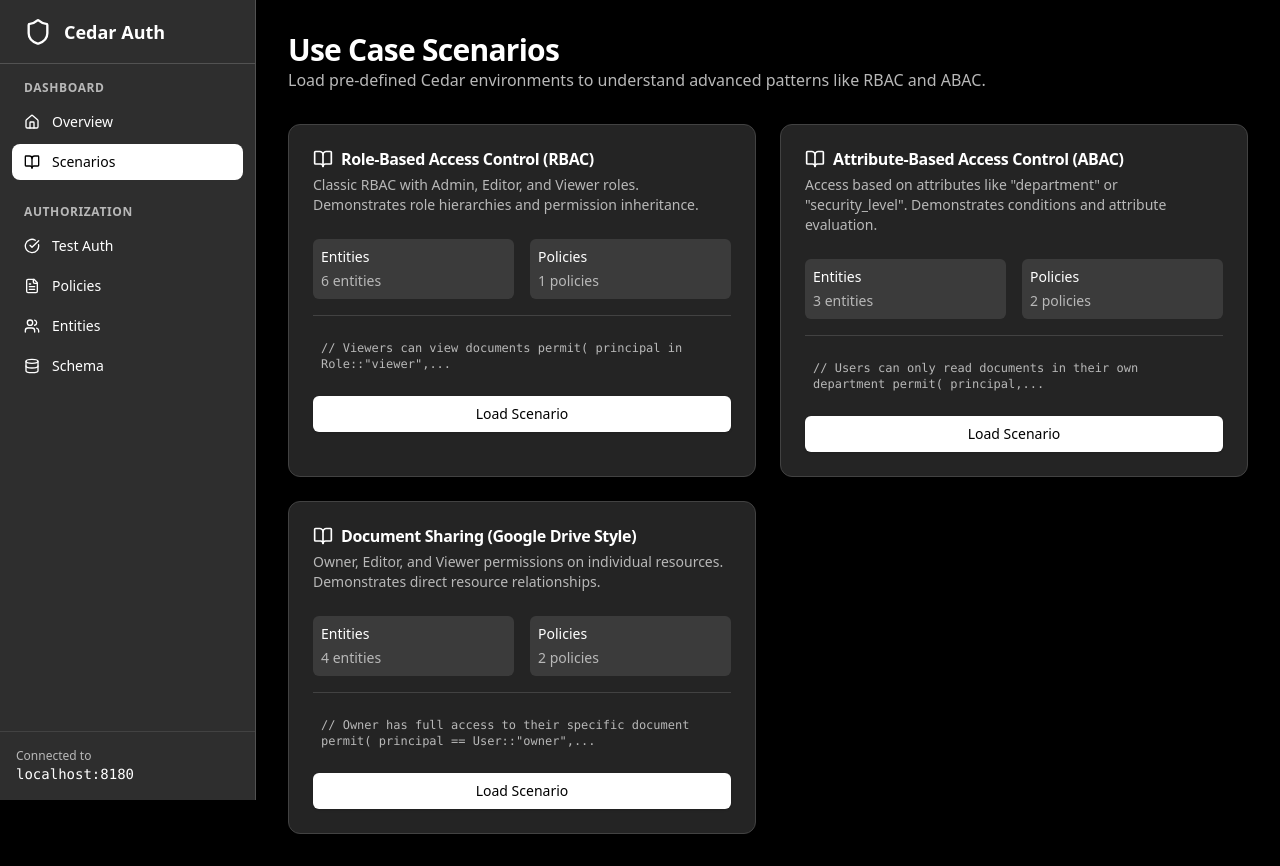
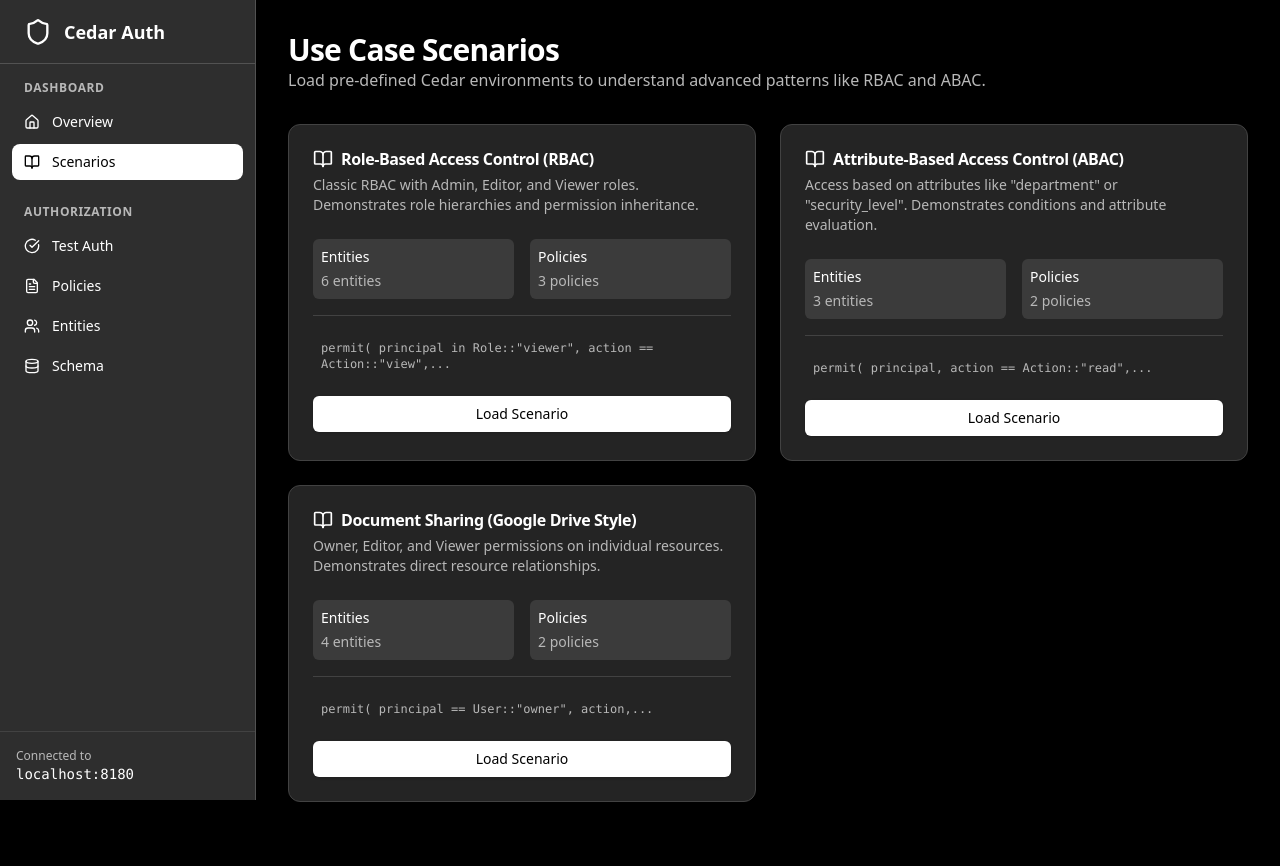
Before and after one commit to anubhavg-icpl/authz-ceder, a Next.js app: page /scenarios in a window 1280 px wide. After the commit the page ends 834 px from the top, so only its background shows below. Built offline with nearby package versions, Linux system fonts and the light colour scheme.

Commit message:
feat: Implement dynamic entity suggestions on the authorization page, refine scenario entity and policy definitions, and add robust policy deletion with error handling.

```diff
--- a/src/app/authorize/page.tsx
+++ b/src/app/authorize/page.tsx
@@ -1,7 +1,7 @@
 'use client';
 
-import { useState } from 'react';
-import { cedarClient, type AuthorizationResponse } from '@/lib/cedar-client';
+import { useState, useEffect } from 'react';
+import { cedarClient, type AuthorizationResponse, type Entity } from '@/lib/cedar-client';
 import { Card, CardContent, CardDescription, CardHeader, CardTitle } from '@/components/ui/card';
 import { Button } from '@/components/ui/button';
 import { Input } from '@/components/ui/input';
@@ -11,13 +11,26 @@ import { Badge } from '@/components/ui/badge';
 import { Shield, CheckCircle, XCircle, Loader2 } from 'lucide-react';
 
 export default function AuthorizePage() {
-    const [principal, setPrincipal] = useState('User::"alice"');
-    const [action, setAction] = useState('Action::"view"');
-    const [resource, setResource] = useState('Document::"doc1"');
+    const [principal, setPrincipal] = useState('');
+    const [action, setAction] = useState('');
+    const [resource, setResource] = useState('');
     const [context, setContext] = useState('{}');
     const [result, setResult] = useState<AuthorizationResponse | null>(null);
     const [loading, setLoading] = useState(false);
     const [error, setError] = useState<string | null>(null);
+    const [entities, setEntities] = useState<Entity[]>([]);
+
+    // Fetch entities on mount to show available options
+    useEffect(() => {
+        cedarClient.getEntities().then(setEntities).catch(console.error);
+    }, []);
+
+    // Helper to format entity UID
+    const formatEntityUid = (entity: Entity) => `${entity.uid.type}::"${entity.uid.id}"`;
+
+    // Get unique entity types for suggestions
+    const principals = entities.filter(e => e.uid.type === 'User' || e.uid.type === 'Role');
+    const resources = entities.filter(e => e.uid.type !== 'User' && e.uid.type !== 'Role');
 
     async function handleSubmit(e: React.FormEvent) {
         e.preventDefault();
@@ -75,6 +88,20 @@ export default function AuthorizePage() {
                                     onChange={(e) => setPrincipal(e.target.value)}
                                     placeholder='User::"alice"'
                                 />
+                                {principals.length > 0 && (
+                                    <div className="flex flex-wrap gap-1 mt-1">
+                                        {principals.map((e) => (
+                                            <Badge
+                                                key={formatEntityUid(e)}
+                                                variant="outline"
+                                                className="cursor-pointer hover:bg-primary hover:text-primary-foreground text-xs"
+                                                onClick={() => setPrincipal(formatEntityUid(e))}
+                                            >
+                                                {formatEntityUid(e)}
+                                            </Badge>
+                                        ))}
+                                    </div>
+                                )}
                                 <p className="text-xs text-muted-foreground">
                                     Format: Type::&quot;id&quot; (e.g., User::&quot;alice&quot;)
                                 </p>
@@ -89,7 +116,7 @@ export default function AuthorizePage() {
                                     placeholder='Action::"view"'
                                 />
                                 <p className="text-xs text-muted-foreground">
-                                    Format: Action::&quot;name&quot; (e.g., Action::&quot;view&quot;)
+                                    Format: Action::&quot;name&quot; (e.g., Action::&quot;view&quot;, Action::&quot;edit&quot;, Action::&quot;delete&quot;)
                                 </p>
                             </div>
 
@@ -101,6 +128,20 @@ export default function AuthorizePage() {
                                     onChange={(e) => setResource(e.target.value)}
                                     placeholder='Document::"doc1"'
                                 />
+                                {resources.length > 0 && (
+                                    <div className="flex flex-wrap gap-1 mt-1">
+                                        {resources.map((e) => (
+                                            <Badge
+                                                key={formatEntityUid(e)}
+                                                variant="outline"
+                                                className="cursor-pointer hover:bg-primary hover:text-primary-foreground text-xs"
+                                                onClick={() => setResource(formatEntityUid(e))}
+                                            >
+                                                {formatEntityUid(e)}
+                                            </Badge>
+                                        ))}
+                                    </div>
+                                )}
                                 <p className="text-xs text-muted-foreground">
                                     Format: Type::&quot;id&quot; (e.g., Document::&quot;doc1&quot;)
                                 </p>
--- a/src/app/scenarios/page.tsx
+++ b/src/app/scenarios/page.tsx
@@ -28,7 +28,14 @@ export default function ScenariosPage() {
             // 1. Delete everything
             // Clean slate:
             const existingPolicies = await cedarClient.getPolicies();
-            await Promise.all(existingPolicies.map(p => cedarClient.deletePolicy(p.id)));
+            await Promise.all(existingPolicies.map(async (p) => {
+                try {
+                    await cedarClient.deletePolicy(p.id);
+                } catch (e) {
+                    // Ignore 404s if policy is already gone
+                    console.warn(`Failed to delete policy ${p.id}:`, e);
+                }
+            }));
 
             await cedarClient.deleteEntities();
             await cedarClient.deleteSchema();
--- a/src/lib/scenarios.ts
+++ b/src/lib/scenarios.ts
@@ -53,49 +53,55 @@ export const SCENARIOS: Scenario[] = [
         entities: [
             {
                 uid: { type: "Role", id: "viewer" },
+                attrs: {},
                 parents: []
             },
             {
                 uid: { type: "Role", id: "editor" },
+                attrs: {},
                 parents: [{ type: "Role", id: "viewer" }]
             },
             {
                 uid: { type: "Role", id: "admin" },
+                attrs: {},
                 parents: [{ type: "Role", id: "editor" }]
             },
             {
                 uid: { type: "User", id: "alice" },
+                attrs: {},
                 parents: [{ type: "Role", id: "admin" }]
             },
             {
                 uid: { type: "User", id: "bob" },
+                attrs: {},
                 parents: [{ type: "Role", id: "viewer" }]
             },
             {
                 uid: { type: "Document", id: "doc1" },
+                attrs: {},
                 parents: []
             }
         ],
         policies: [
             {
-                id: "role-permissions",
-                content: `
-// Viewers can view documents
-permit(
+                id: "viewer-policy",
+                content: `permit(
     principal in Role::"viewer",
     action == Action::"view",
     resource
-);
-
-// Editors can also edit documents (inherits view from viewer)
-permit(
+);`
+            },
+            {
+                id: "editor-policy",
+                content: `permit(
     principal in Role::"editor",
     action == Action::"edit",
     resource
-);
-
-// Admins can do everything (inherits edit from editor)
-permit(
+);`
+            },
+            {
+                id: "admin-policy",
+                content: `permit(
     principal in Role::"admin",
     action,
     resource
@@ -143,6 +149,7 @@ permit(
         entities: [
             {
                 uid: { type: "User", id: "alice" },
+                parents: [],
                 attrs: {
                     department: "engineering",
                     clearance_level: 3
@@ -150,6 +157,7 @@ permit(
             },
             {
                 uid: { type: "User", id: "bob" },
+                parents: [],
                 attrs: {
                     department: "sales",
                     clearance_level: 1
@@ -157,6 +165,7 @@ permit(
             },
             {
                 uid: { type: "Document", id: "design_doc" },
+                parents: [],
                 attrs: {
                     owner: { type: "User", id: "alice" },
                     classification_level: 2,
@@ -167,9 +176,7 @@ permit(
         policies: [
             {
                 id: "department-match",
-                content: `
-// Users can only read documents in their own department
-permit(
+                content: `permit(
     principal,
     action == Action::"read",
     resource
@@ -180,9 +187,7 @@ when {
             },
             {
                 id: "clearance-level",
-                content: `
-// Users must have sufficient clearance
-permit(
+                content: `permit(
     principal,
     action == Action::"read",
     resource
@@ -228,27 +233,29 @@ when {
         entities: [
             {
                 uid: { type: "User", id: "owner" },
+                attrs: {},
                 parents: []
             },
             {
                 uid: { type: "User", id: "collaborator" },
+                attrs: {},
                 parents: []
             },
             {
                 uid: { type: "User", id: "stranger" },
+                attrs: {},
                 parents: []
             },
             {
                 uid: { type: "Document", id: "shared_doc" },
+                attrs: {},
                 parents: []
             }
         ],
         policies: [
             {
                 id: "owner-full-access",
-                content: `
-// Owner has full access to their specific document
-permit(
+                content: `permit(
     principal == User::"owner",
     action,
     resource == Document::"shared_doc"
@@ -256,9 +263,7 @@ permit(
             },
             {
                 id: "collaborator-access",
-                content: `
-// Collaborator can view and edit the specific document
-permit(
+                content: `permit(
     principal == User::"collaborator",
     action in [Action::"view", Action::"edit"],
     resource == Document::"shared_doc"
```
Also changed, not shown: 1 other file (tests, documents, lock files or other folders).
